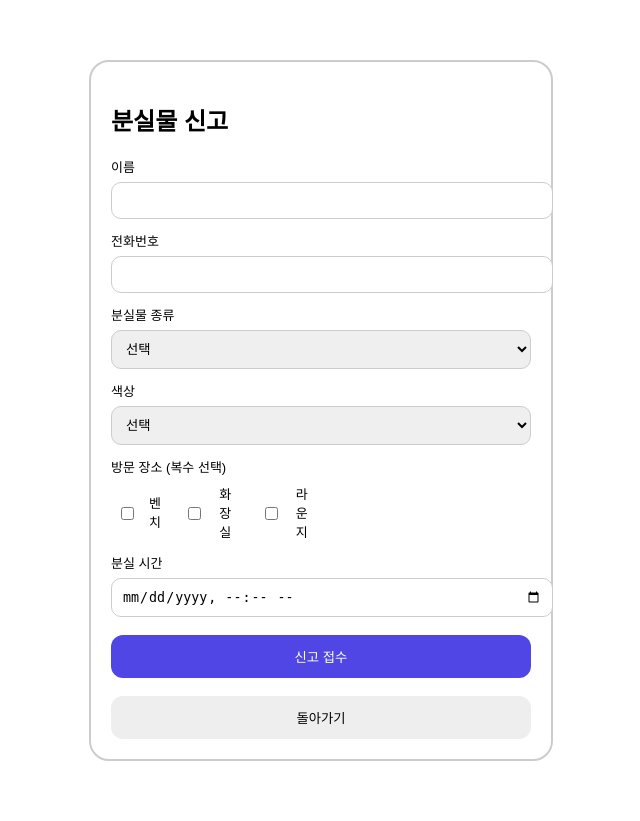
After one commit to kmgyun0707/Team_amatta, a Flask app: page /lost_report in a window 1280 px wide. The commit adds this page. Shown: the whole page, without its empty margins (319-959 px from the left). Run offline with Flask 3, Linux system fonts and the light colour scheme.

Commit message:
[feat] lost_report 개발

```diff
--- a/main.py
+++ b/main.py
@@ -5,7 +5,9 @@ from web.ad_login import ad_login_bp
 from web.ad_load_db import ad_load_db_bp
 from web.ad_detect import ad_detect_bp
 from web.user_load_db import user_load_db_bp
-from web.user_login import user_login_bp
+# from web.user_login import user_login_bp
+from web.lost_report import lost_report_bp
+from web.guide_start import guide_start_bp
 
 def create_app():
     app = Flask(
@@ -16,15 +18,17 @@ def create_app():
 
     app.secret_key = "amatta"
 
+    # app.register_blueprint(user_login_bp)     # qr찍자마자 load_db 보이기
+    app.register_blueprint(user_load_db_bp)     # /user_load, /filter
+    app.register_blueprint(lost_report_bp)      #
+    app.register_blueprint(guide_start_bp)
     app.register_blueprint(ad_login_bp)         # /, /login, /welcome, /logout
-    app.register_blueprint(ad_load_db_bp)   # /ad_load_db
-    app.register_blueprint(ad_detect_bp)    # /ad_detect
-    app.register_blueprint(user_load_db_bp)
-    app.register_blueprint(user_login_bp)
+    app.register_blueprint(ad_load_db_bp)       # /ad_load_db
+    app.register_blueprint(ad_detect_bp)        # /ad_detect
 
     return app
 
 
 if __name__ == "__main__":
     app = create_app()
-    app.run(host="127.0.0.1", port=5000, debug=True)
+    app.run(host="0.0.0.0", port=5000, debug=True)
--- /dev/null
+++ b/template/lost_report.html
@@ -0,0 +1,90 @@
+<!DOCTYPE html>
+<html>
+<head>
+  <meta charset="utf-8">
+  <title>분실물 신고</title>
+  <style>
+    body { font-family: sans-serif; }
+    .box {
+      width: 420px;
+      margin: 60px auto;
+      border: 2px solid #ccc;
+      border-radius: 20px;
+      padding: 20px;
+    }
+    label { display:block; margin-top: 12px; font-size: 13px; }
+    input, select {
+      width: 100%;
+      padding: 10px;
+      border-radius: 10px;
+      border: 1px solid #ccc;
+      margin-top: 6px;
+    }
+    .checks label {
+      display: inline-flex;
+      align-items: center;
+      gap: 6px;
+      margin-right: 10px;
+      margin-top: 8px;
+    }
+    button {
+      width: 100%;
+      margin-top: 18px;
+      padding: 12px;
+      border-radius: 12px;
+      border: none;
+      background: #4f46e5;
+      color: white;
+      cursor: pointer;
+    }
+    .back {
+      background: #eee;
+      color: #000;
+    }
+  </style>
+</head>
+<body>
+  <div class="box">
+    <h2>분실물 신고</h2>
+
+    <form method="POST">
+      <label>이름</label>
+      <input name="name" required>
+
+      <label>전화번호</label>
+      <input name="phone" required>
+
+      <label>분실물 종류</label>
+      <select name="category" required>
+        <option value="">선택</option>
+        <option value="지갑">지갑</option>
+        <option value="가방">가방</option>
+        <option value="스마트폰">스마트폰</option>
+        <option value="이어폰">이어폰</option>
+      </select>
+
+      <label>색상</label>
+      <select name="color" required>
+        <option value="">선택</option>
+        <option value="검정색">검정색</option>
+        <option value="화이트">화이트</option>
+        <option value="파랑색">파랑색</option>
+      </select>
+
+      <label>방문 장소 (복수 선택)</label>
+      <div class="checks">
+        <label><input type="checkbox" name="location" value="벤치">벤치</label>
+        <label><input type="checkbox" name="location" value="화장실">화장실</label>
+        <label><input type="checkbox" name="location" value="라운지">라운지</label>
+      </div>
+
+      <label>분실 시간</label>
+      <input type="datetime-local" name="time">
+
+      <button type="submit">신고 접수</button>
+    </form>
+
+    <button class="back" onclick="location.href='/user_load'">돌아가기</button>
+  </div>
+</body>
+</html>
--- /dev/null
+++ b/web/guide_start.py
@@ -0,0 +1,71 @@
+# guide_start.py
+from flask import Blueprint, render_template, request, jsonify
+import sqlite3
+import json
+import subprocess
+
+guide_start_bp = Blueprint("guide_start", __name__)
+
+DB_PATH = "/home/rokey/Desktop/amatta/sql/amatta.db"
+
+LOST_AND_FOUND_POSE = {"frame": "map", "x": 1.20, "y": -0.80, "yaw": 0.0}
+TOPIC_NAME = "/lost_and_found_goal"
+MSG_TYPE = "std_msgs/msg/String"
+
+def get_db_connection():
+    conn = sqlite3.connect(DB_PATH)
+    conn.row_factory = sqlite3.Row
+    return conn
+
+def publish_once(payload: dict):
+    s = json.dumps(payload, ensure_ascii=False)
+
+    # JSON 안전 escape
+    escaped = s.replace('\\', '\\\\').replace('"', '\\"')
+    msg = f'{{data: "{escaped}"}}'
+
+    cmd = ["ros2", "topic", "pub", "-1", TOPIC_NAME, MSG_TYPE, msg]
+    subprocess.run(cmd, check=True, timeout=8)
+
+@guide_start_bp.route("/guide_start", methods=["GET"])
+def guide_start_page():
+    item_id = request.args.get("item_id", type=int)
+    if item_id is None:
+        return "item_id가 필요합니다", 400
+
+    # 페이지는 무조건 렌더링 (토픽 발행은 JS에서 따로 호출)
+    return render_template("guide_start.html", item_id=item_id)
+
+@guide_start_bp.route("/api/publish_guidance", methods=["POST"])
+def api_publish_guidance():
+    try:
+        data = request.get_json(force=True) or {}
+        item_id = int(data.get("item_id"))
+
+        conn = get_db_connection()
+        row = conn.execute("SELECT * FROM item WHERE id = ?", (item_id,)).fetchone()
+        conn.close()
+
+        if row is None:
+            return jsonify({"ok": False, "error": "해당 분실물을 찾을 수 없습니다"}), 404
+
+        item = dict(row)
+
+        payload = {
+            "type": "start_guidance",
+            "item_id": item.get("id"),
+            "item": {
+                "category": item.get("category"),
+                "color": item.get("color"),
+                "found_location": {"x": item.get("location_x"), "y": item.get("location_y")}
+            },
+            "target": {"name": "lost_and_found", **LOST_AND_FOUND_POSE}
+        }
+
+        publish_once(payload)
+        return jsonify({"ok": True})
+
+    except subprocess.TimeoutExpired:
+        return jsonify({"ok": False, "error": "ros2 publish timeout"}), 504
+    except Exception as e:
+        return jsonify({"ok": False, "error": str(e)}), 500
--- /dev/null
+++ b/web/lost_report.py
@@ -0,0 +1,49 @@
+from flask import Blueprint, render_template, request, redirect, url_for
+import sqlite3
+from datetime import datetime
+
+lost_report_bp = Blueprint("lost_report", __name__)
+
+DB_PATH = "/home/rokey/Desktop/amatta/sql/amatta.db"
+
+def get_db():
+    conn = sqlite3.connect(DB_PATH)
+    conn.row_factory = sqlite3.Row
+    return conn
+
+
+# ✅ 신고 입력 화면
+@lost_report_bp.route("/lost_report", methods=["GET"])
+def lost_report_page():
+    return render_template("lost_report.html")
+
+
+# ✅ 신고 저장 처리
+@lost_report_bp.route("/lost_report", methods=["POST"])
+def lost_report_submit():
+    name = request.form.get("name")
+    phone = request.form.get("phone")
+    category = request.form.get("category")
+    color = request.form.get("color")
+    time_value = request.form.get("time")
+    locations = request.form.getlist("location")
+
+    if not time_value:
+        time_value = datetime.now().strftime("%Y-%m-%d %H:%M:%S")
+
+    location_text = ", ".join(locations)
+
+    conn = get_db()
+    conn.execute(
+        """
+        INSERT INTO item_lost
+        (name, phone, category, color, time, location, state)
+        VALUES (?, ?, ?, ?, ?, ?, ?)
+        """,
+        (name, phone, category, color, time_value, location_text, "접수")
+    )
+    conn.commit()
+    conn.close()
+
+    # 신고 후 다시 목록 화면
+    return redirect("/user_load")
--- a/web/user_load_db.py
+++ b/web/user_load_db.py
@@ -1,4 +1,4 @@
-from flask import render_template, request, jsonify, Blueprint
+from flask import render_template, request, jsonify, Blueprint, redirect, url_for, session, flash
 import sqlite3
 
 user_load_db_bp = Blueprint("user_load_db", __name__)
@@ -12,6 +12,9 @@ def get_db_connection():
 
 @user_load_db_bp.route("/user_load")
 def index():
+    if 'username' not in session:
+        flash('로그인이 필요합니다.', 'warning')
+        return redirect(url_for('user_login.user_login'))
     return render_template('user_item.html')
 
 @user_load_db_bp.route("/filter", methods=["GET"])
--- a/web/user_login.py
+++ b/web/user_login.py
@@ -18,7 +18,7 @@ def user_login():
             # Store username in session and redirect to welcome
             session['username'] = username
             flash('Login successful!', 'success')
-            return redirect(url_for('user_load_db.user_load_db'))
+            return redirect(url_for('user_load_db.index'))
         else:
             flash('Invalid username or password!', 'danger')
             return redirect(url_for('user_login.user_login'))
```
Also changed, not shown: template/guide_start.html (added, +67 -0 lines), template/user_item.html (+15 -4 lines), template/user_login_center.html (added, +98 -0 lines).
